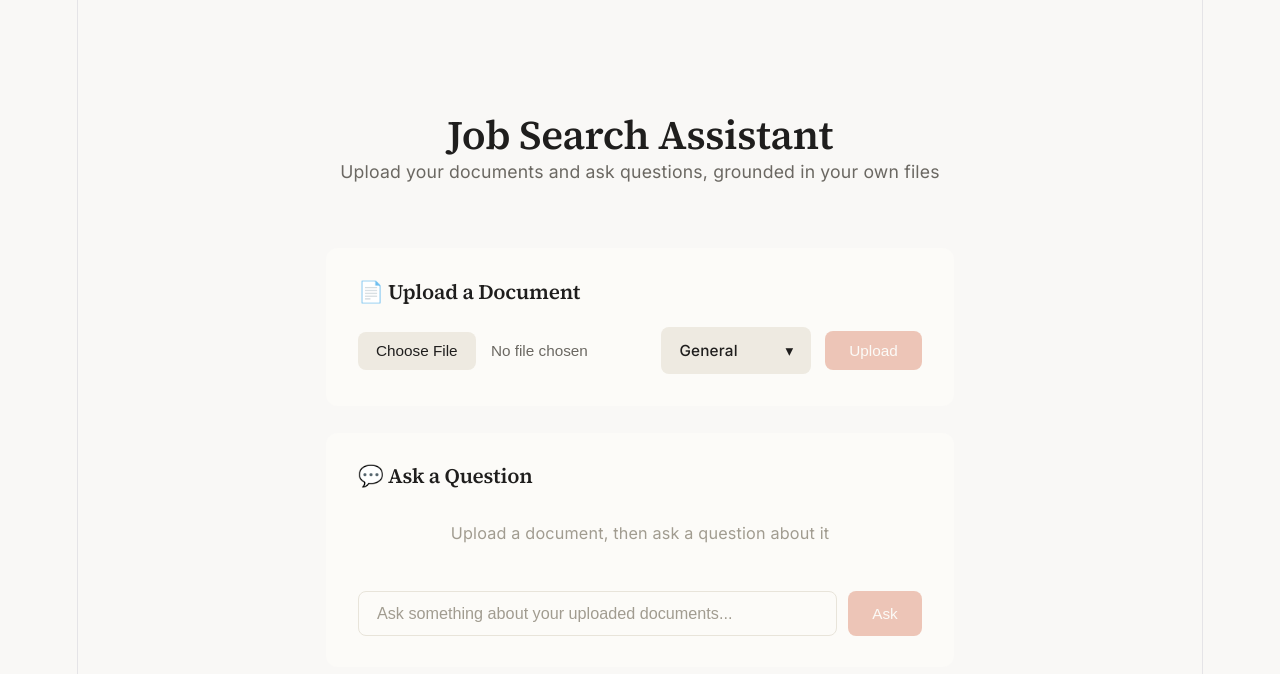
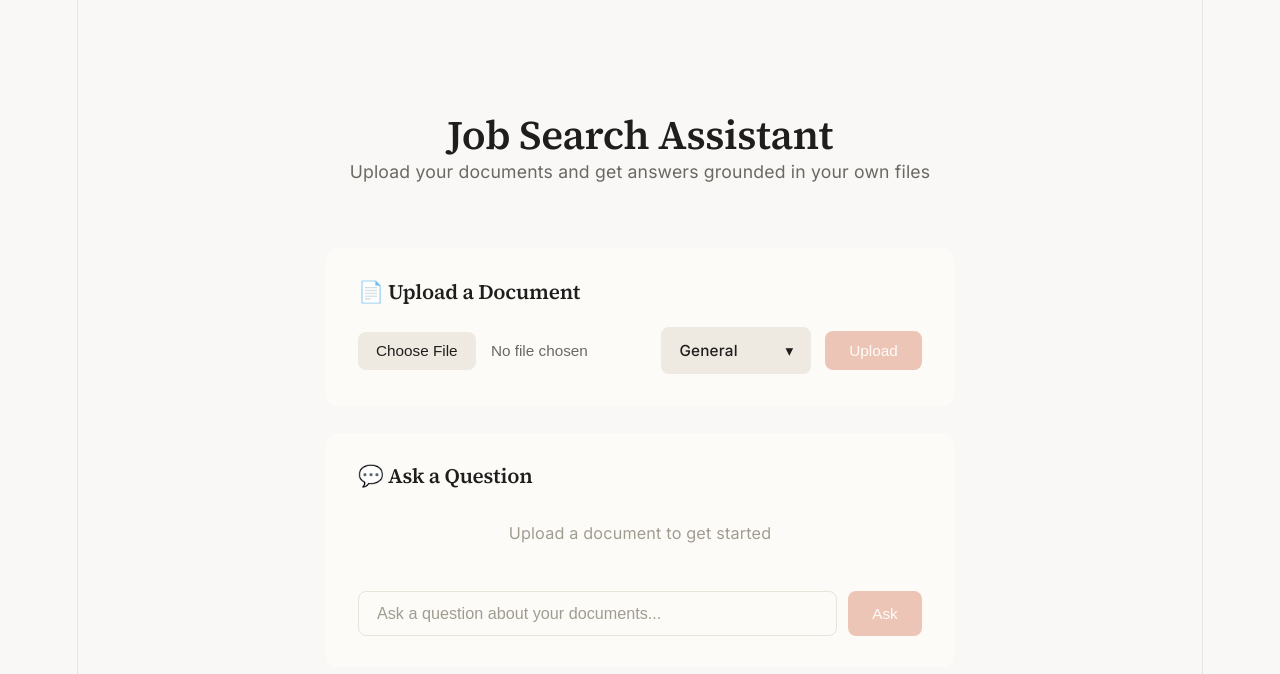
Before and after one commit to ahaanpalo/job-search-rag-assistant, a React (Vite) app in the folder frontend/: page / in a window 1280 px wide. Shown: the top 674 px of the page. Built offline with nearby package versions, Linux system fonts and the light colour scheme.

Commit message:
Update copy for header subtitle and empty state messaging

```diff
--- a/frontend/src/App.jsx
+++ b/frontend/src/App.jsx
@@ -101,7 +101,7 @@ function App() {
     <div className="app">
       <div className="header">
         <h1>Job Search Assistant</h1>
-        <p>Upload your documents and ask questions, grounded in your own files</p>
+        <p>Upload your documents and get answers grounded in your own files</p>
       </div>
 
       <div className="card">
@@ -124,7 +124,7 @@ function App() {
         <h2>💬 Ask a Question</h2>
         <div className={`chat-window ${messages.length === 0 ? 'empty' : ''}`}>
           {messages.length === 0 && (
-            <div className="chat-empty">Upload a document, then ask a question about it</div>
+            <div className="chat-empty">Upload a document to get started</div>
           )}
           {messages.map((msg, i) => (
             <div key={i} className={`message ${msg.role}`}>
@@ -142,7 +142,7 @@ function App() {
             value={question}
             onChange={(e) => setQuestion(e.target.value)}
             onKeyDown={(e) => e.key === 'Enter' && handleAsk()}
-            placeholder="Ask something about your uploaded documents..."
+            placeholder="Ask a question about your documents..."
           />
           <button onClick={handleAsk} disabled={loading || !question.trim()}>Ask</button>
         </div>
```
